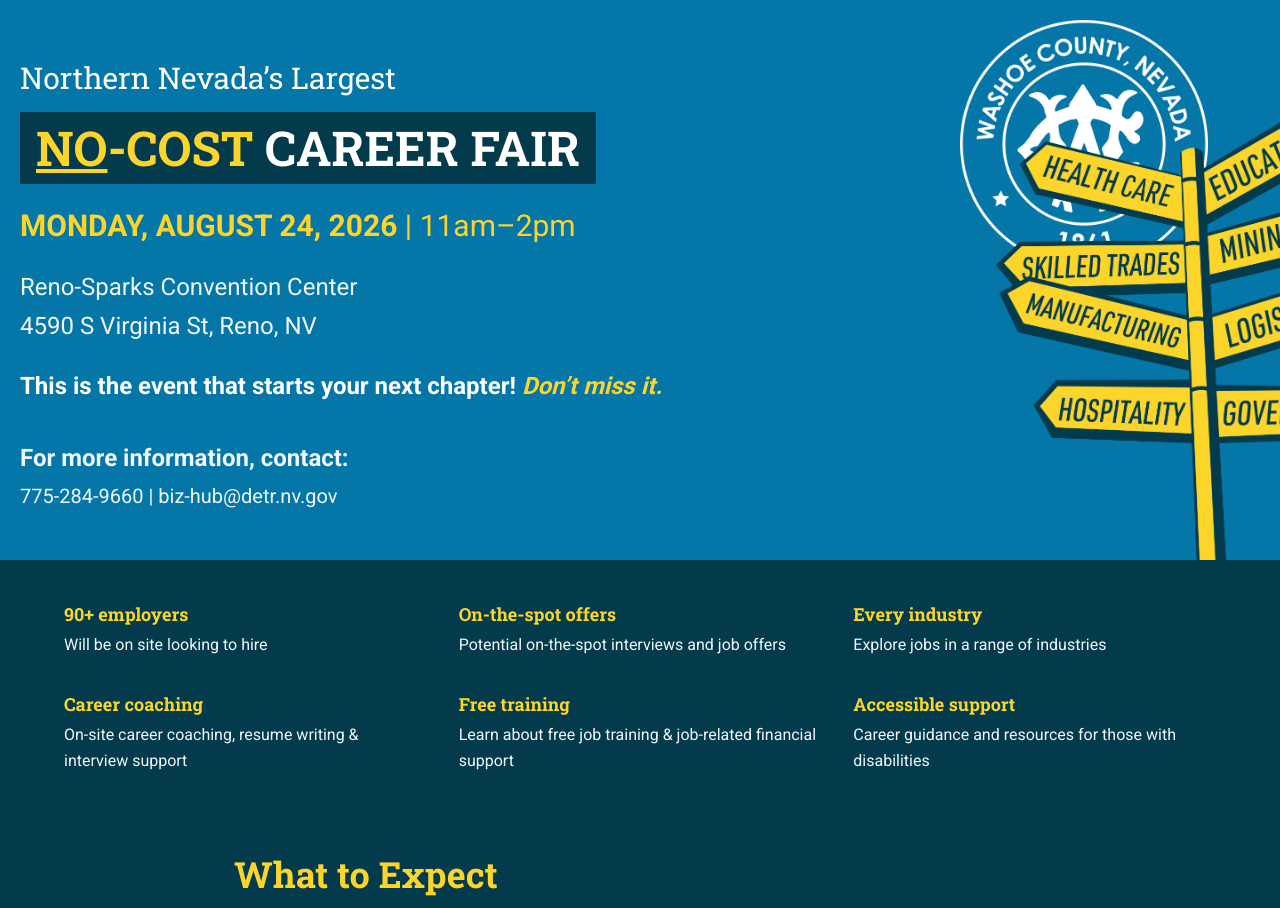
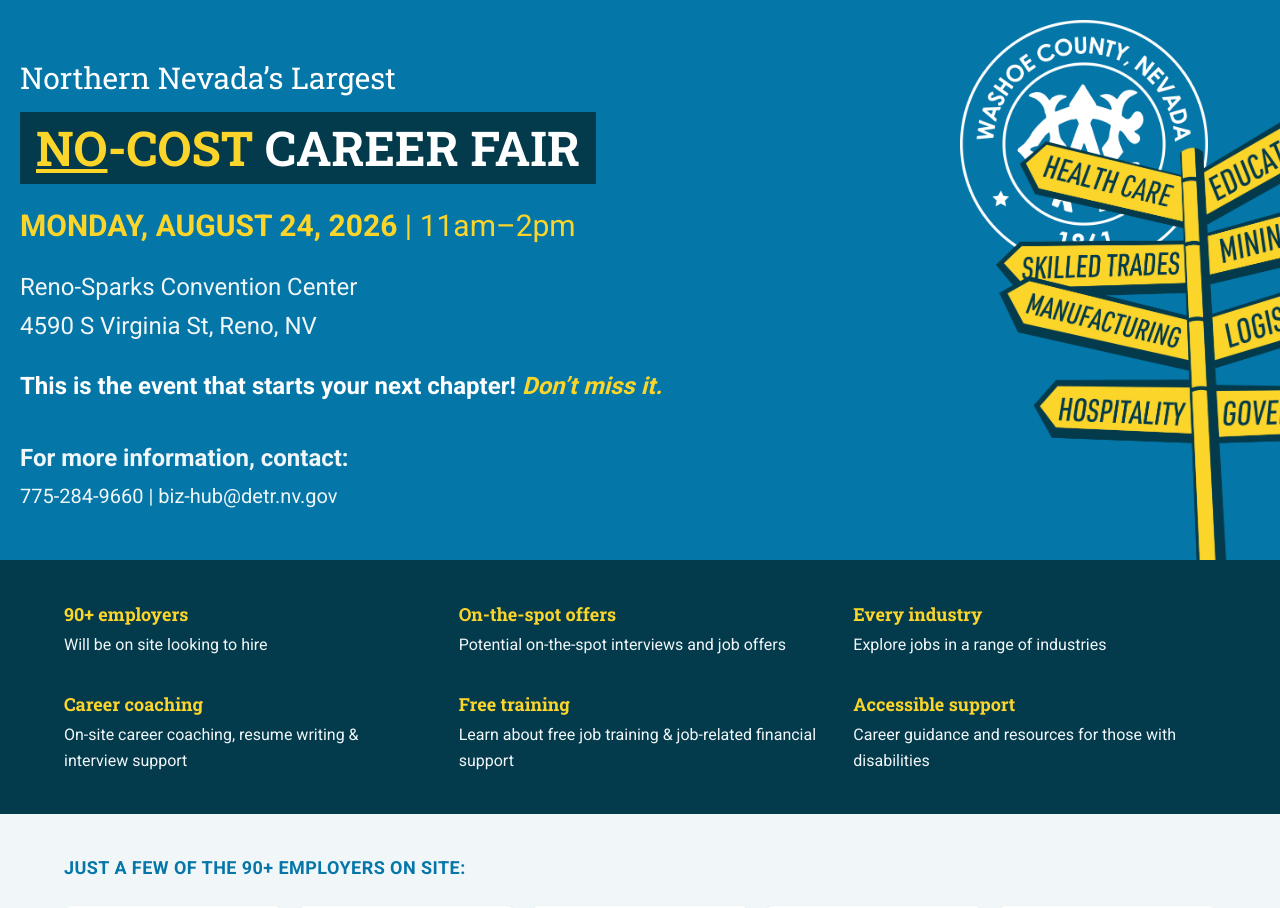
Before and after one commit to dev-software-eg/washoe-county-job-fair, a Next.js app: page / in a window 1280 px wide. Shown: the top 908 px of the page. Built offline with nearby package versions, Linux system fonts and the light colour scheme; no server answers.

Commit message:
Remove what to expect until copy is done

```diff
--- a/app/page.tsx
+++ b/app/page.tsx
@@ -48,7 +48,8 @@
       />
       <Hero />
       <Highlights />
-      <WhatToExpect />
+      {/* Removing until copy defined */}
+      {/* <WhatToExpect /> */}
       <EmployerGrid />
       <EmployerTable />
       <Footer />
```
